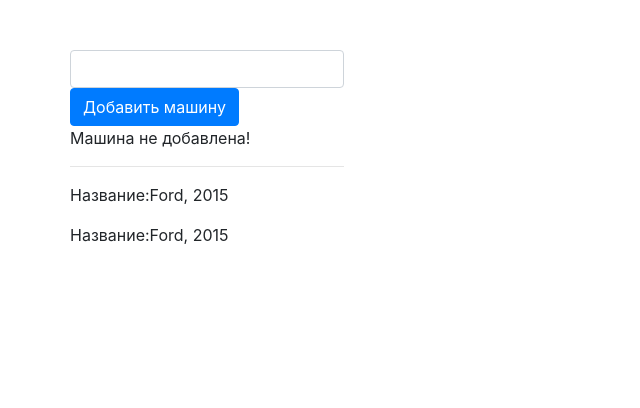
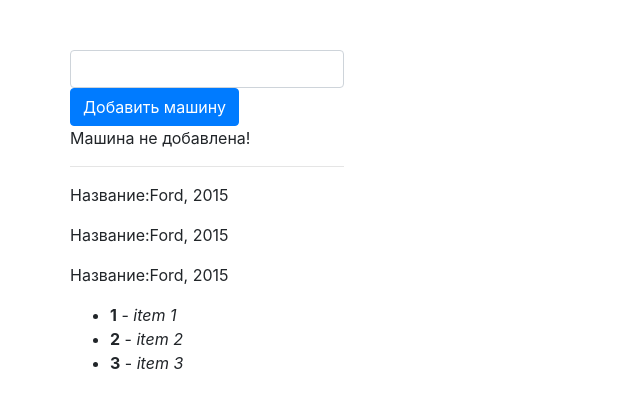
Before and after one commit to EvgenySamohvalov/Home_bookkeeping, an Angular app: page / in a window 1280 px wide. Shown: the top 408 px of the page, without its empty margins (0-640 px from the left). Built offline with nearby package versions, Linux system fonts and the light colour scheme.

Commit message:
feat: add two list(learn directive ngFor)

```diff
--- a/src/app/cars/cars.component.html
+++ b/src/app/cars/cars.component.html
@@ -4,7 +4,12 @@
 <ng-template #successStatus>
     <p>Машина добавлена!</p>
 </ng-template>
+<hr>
 
-<hr>
-<app-car></app-car>
-<app-car></app-car>
+<app-car *ngFor="let car of cars"></app-car>
+
+<ul>
+    <li *ngFor="let item of items; let idx = index">
+        <b>{{idx + 1}}</b> - <i>{{item.name}}</i>
+    </li>
+</ul>
--- a/src/app/cars/cars.component.ts
+++ b/src/app/cars/cars.component.ts
@@ -11,9 +11,15 @@
   }
   addCarStatus = false;
   carName = '';
+  cars = ['Fort','Audi','BMW'];
+  items = [{id:3, name: 'item 1'}, {id:6, name: 'item 2'}, {id:9, name: 'item 3'}]
 
   addCar() {
     this.addCarStatus = true;
+    this.cars.push(this.carName);
+    // добавляем в массив cars значение из инпута с carName;
+    this.carName = '';
+    //  Очищаем значение carName;
   }
 
 
```
